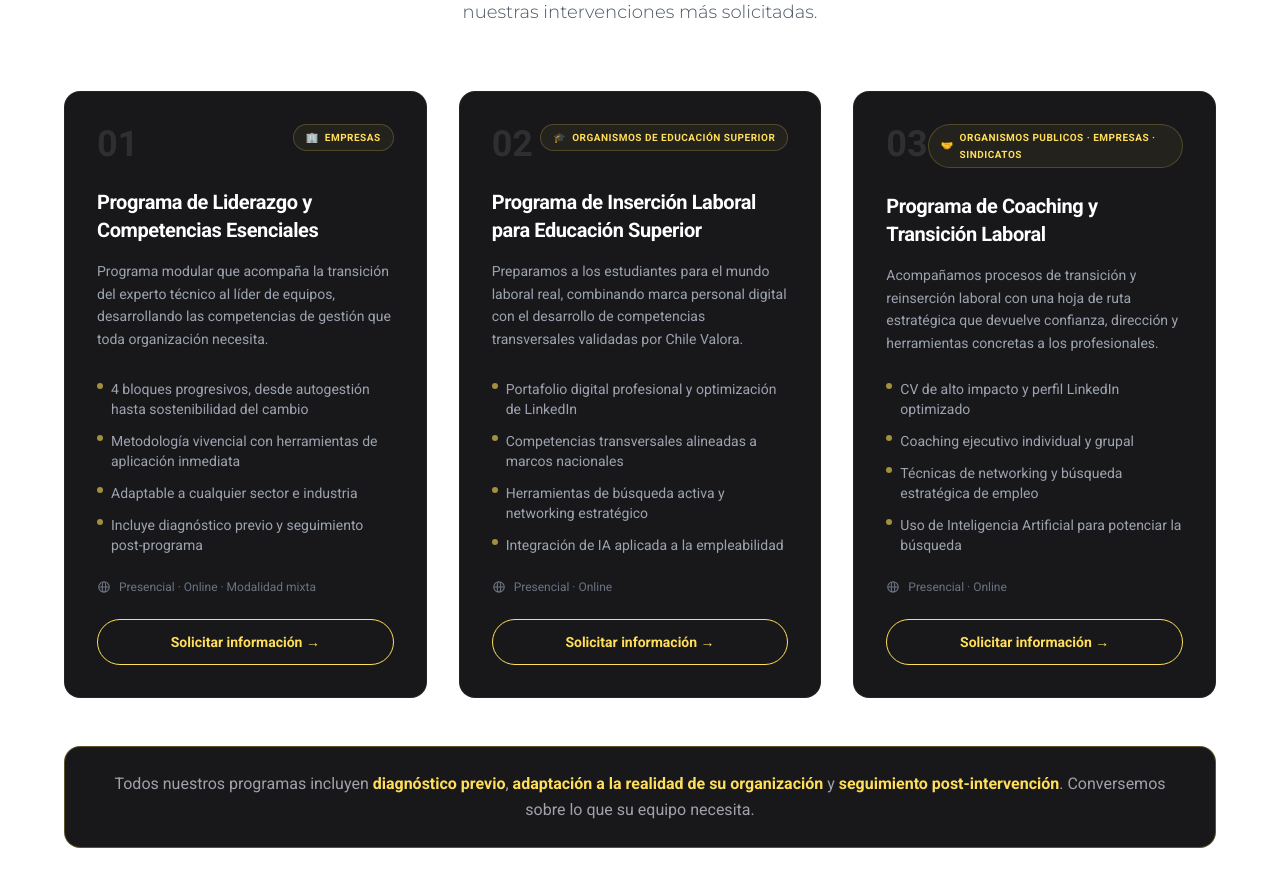
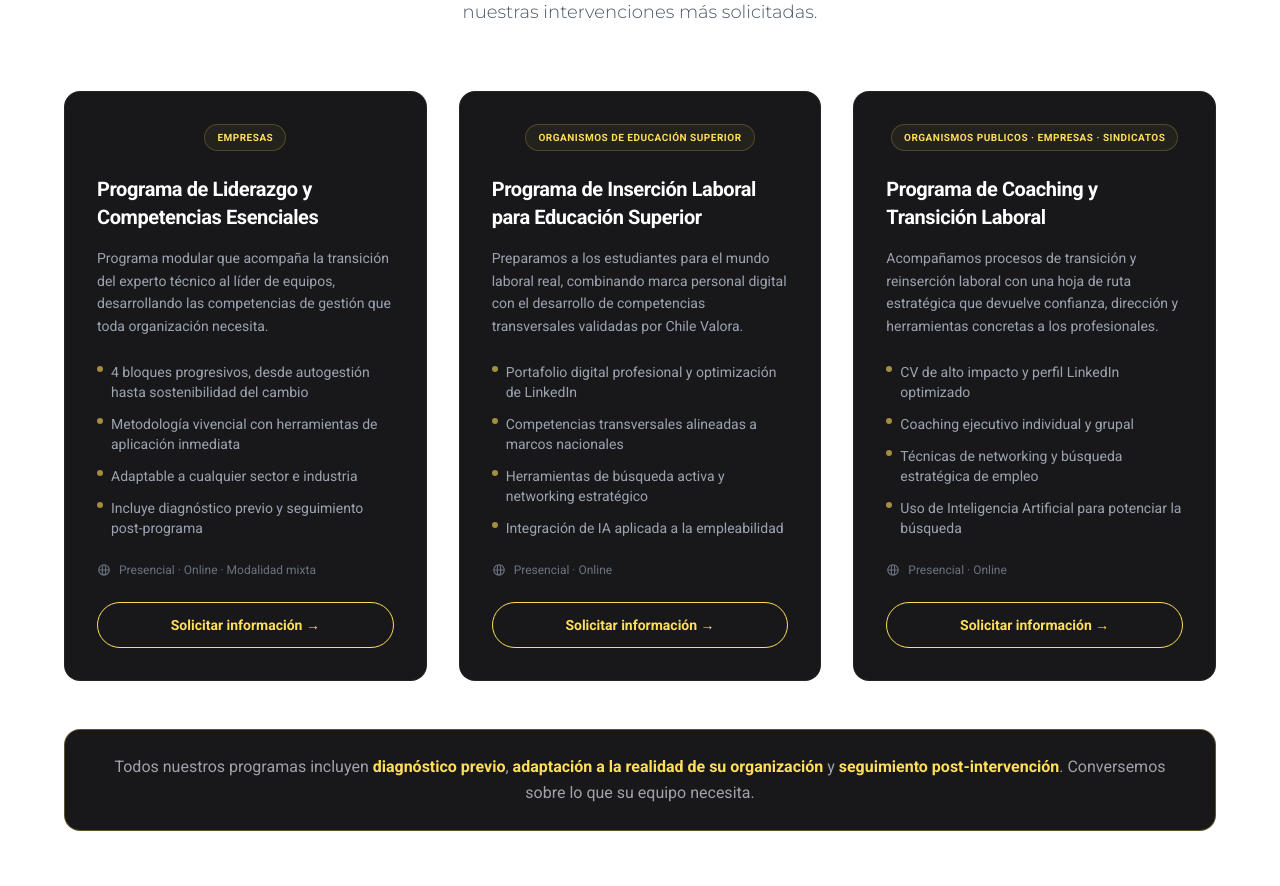
Before and after one commit to mauro6287-blip/alicia-morales-coach, a Next.js app: page / in a window 1280 px wide. Shown: the part 4180-5066 px from the top of the page. Built offline with nearby package versions, Linux system fonts and the light colour scheme.

Commit message:
Remove numbers and icons from program cards, center badges
Co-Authored-By: Claude Opus 4.6 <noreply@anthropic.com>

```diff
--- a/sections/Servicios.tsx
+++ b/sections/Servicios.tsx
@@ -79,13 +79,9 @@ export default function Servicios() {
                     {programas.map((programa, index) => (
                         <ScrollReveal key={index} delay={index * 120}>
                             <div className="group relative flex h-full flex-col rounded-2xl border border-white/5 bg-[#18181b] p-8 transition-all duration-300 hover:-translate-y-1 hover:border-primary/50 hover:shadow-lg hover:shadow-primary/5">
-                                {/* Number & Badge */}
-                                <div className="mb-6 flex items-start justify-between">
-                                    <span className="text-4xl font-bold text-white/10">
-                                        {programa.numero}
-                                    </span>
-                                    <span className="inline-flex items-center gap-1.5 rounded-full border border-primary/20 bg-primary/5 px-3 py-1 text-[10px] font-semibold uppercase tracking-wider text-primary">
-                                        <span>{programa.badgeIcon}</span>
+                                {/* Badge */}
+                                <div className="mb-6 flex justify-center">
+                                    <span className="inline-flex items-center rounded-full border border-primary/20 bg-primary/5 px-3 py-1 text-[10px] font-semibold uppercase tracking-wider text-primary">
                                         {programa.badge}
                                     </span>
                                 </div>
```
